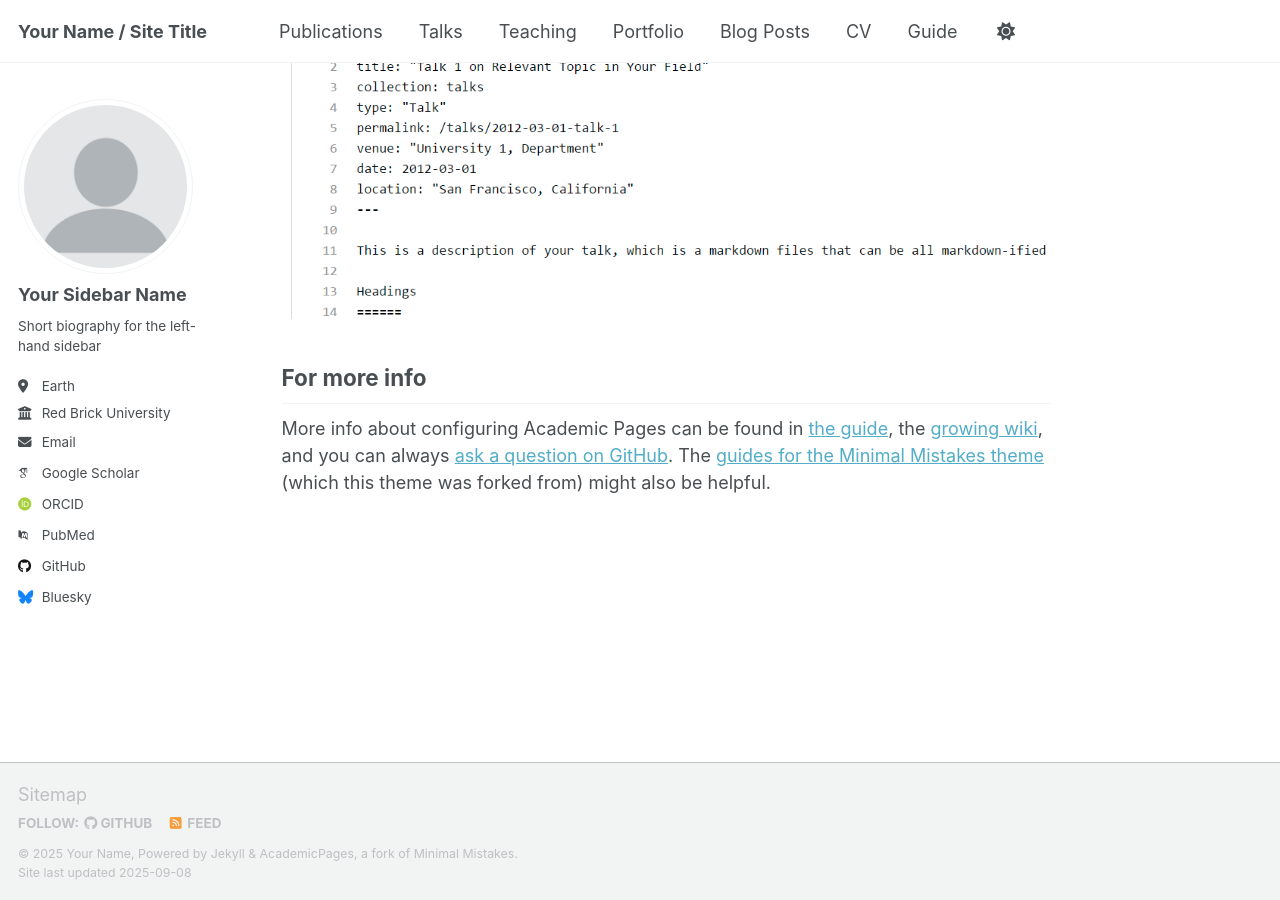
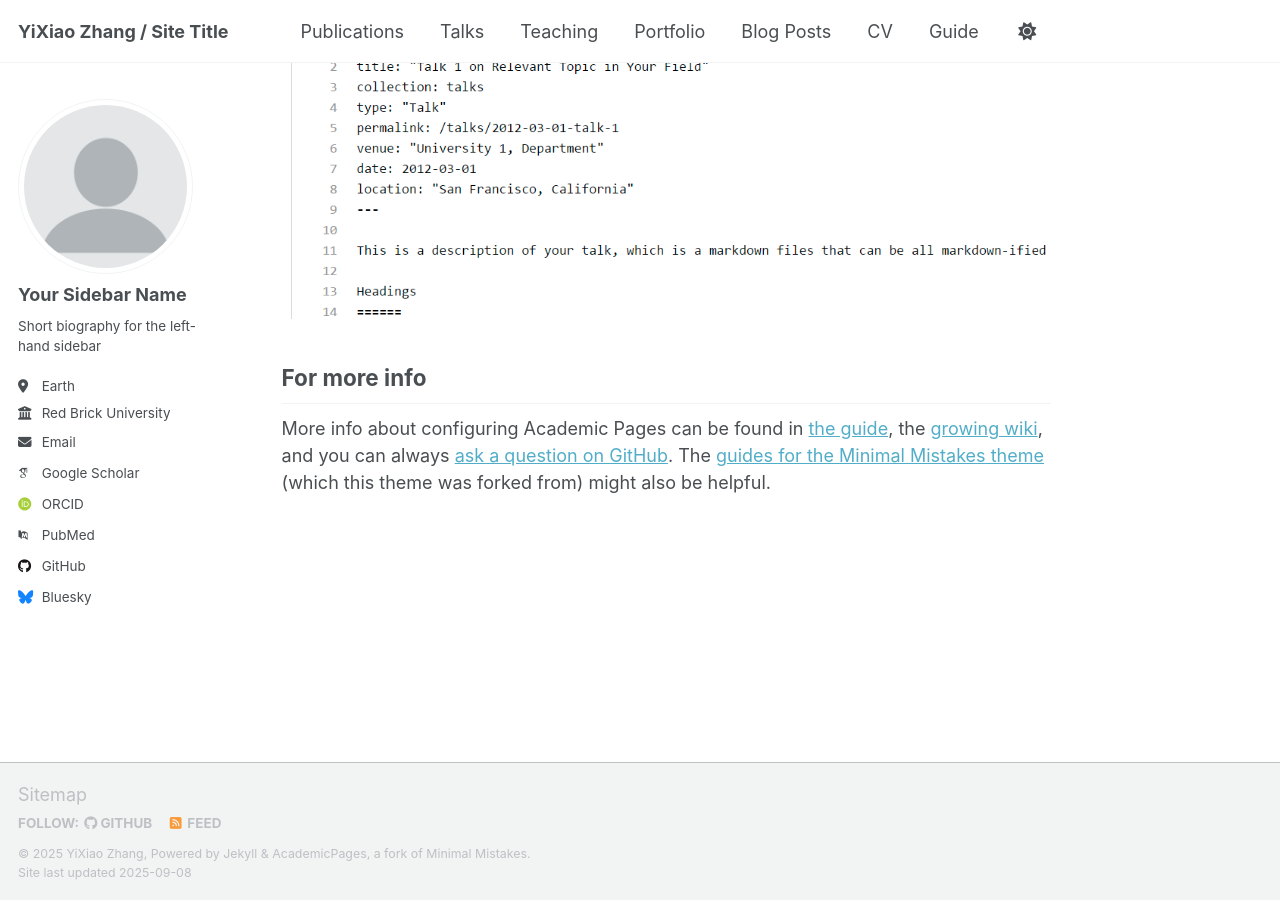
Before and after one commit to kiko022/kiko022.github.io, a Jekyll site: the page built from _pages/about.md, in a window 1280 px wide and 900 px high, scrolled down 2880 px. Built offline with Jekyll 4.4.1, drawn with Linux system fonts in a browser that asks for light colours; some web fonts are replaced; a script that is not in the unit is left out.

Commit message:
Update _config.yml

```diff
--- a/_config.yml
+++ b/_config.yml
@@ -9,9 +9,9 @@
 # Basic Site Settings
 locale                   : "en-US"
 site_theme               : "default" # Currently available options are "default", "air"
-title                    : "Your Name / Site Title"
+title                    : "YiXiao Zhang / Site Title"
 title_separator          : "-"
-name                     : &name "Your Name"
+name                     : &name "YiXiao Zhang"
 description              : &description "personal description"
 url                      : https://academicpages.github.io # the base hostname & protocol for your site e.g. "https://[your GitHub username].github.io" or if you already have some other page hosted on Github then use "https://[your GitHub username].github.io/[Your Repo Name]"
 baseurl                  : "" # the subpath of your site, e.g. "/blog"
```
